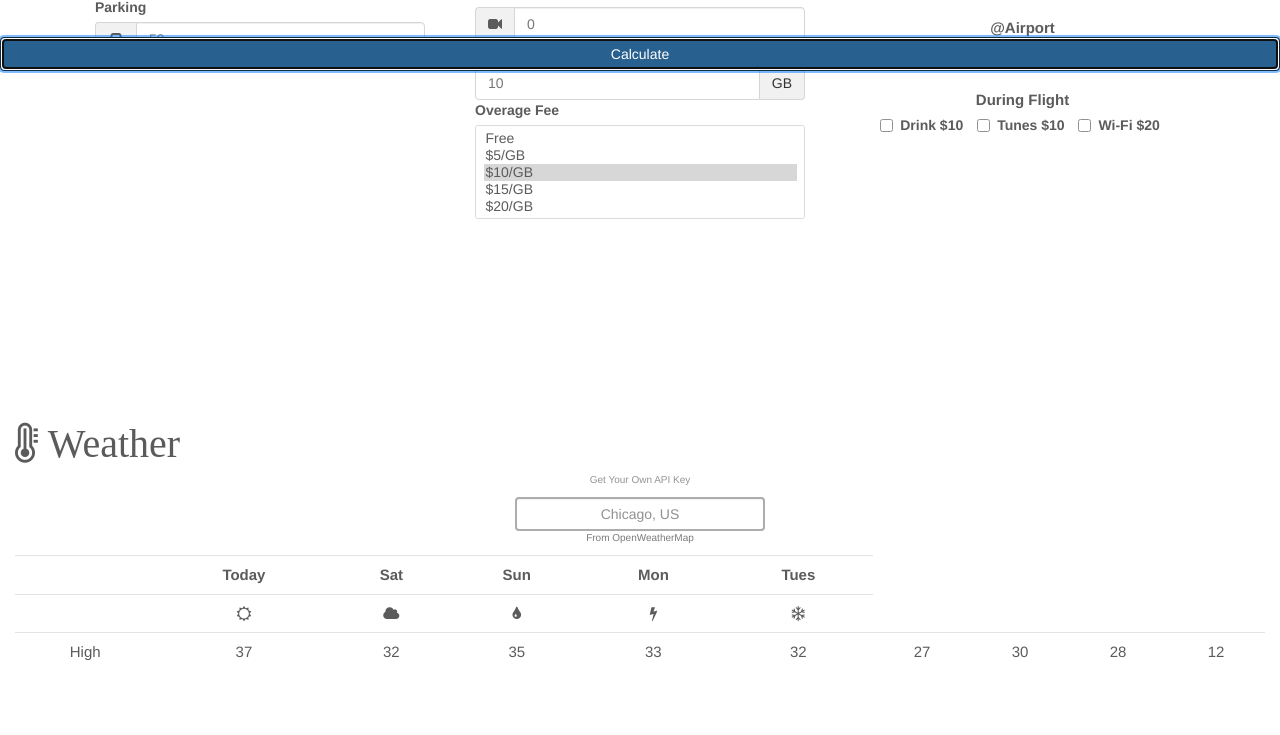
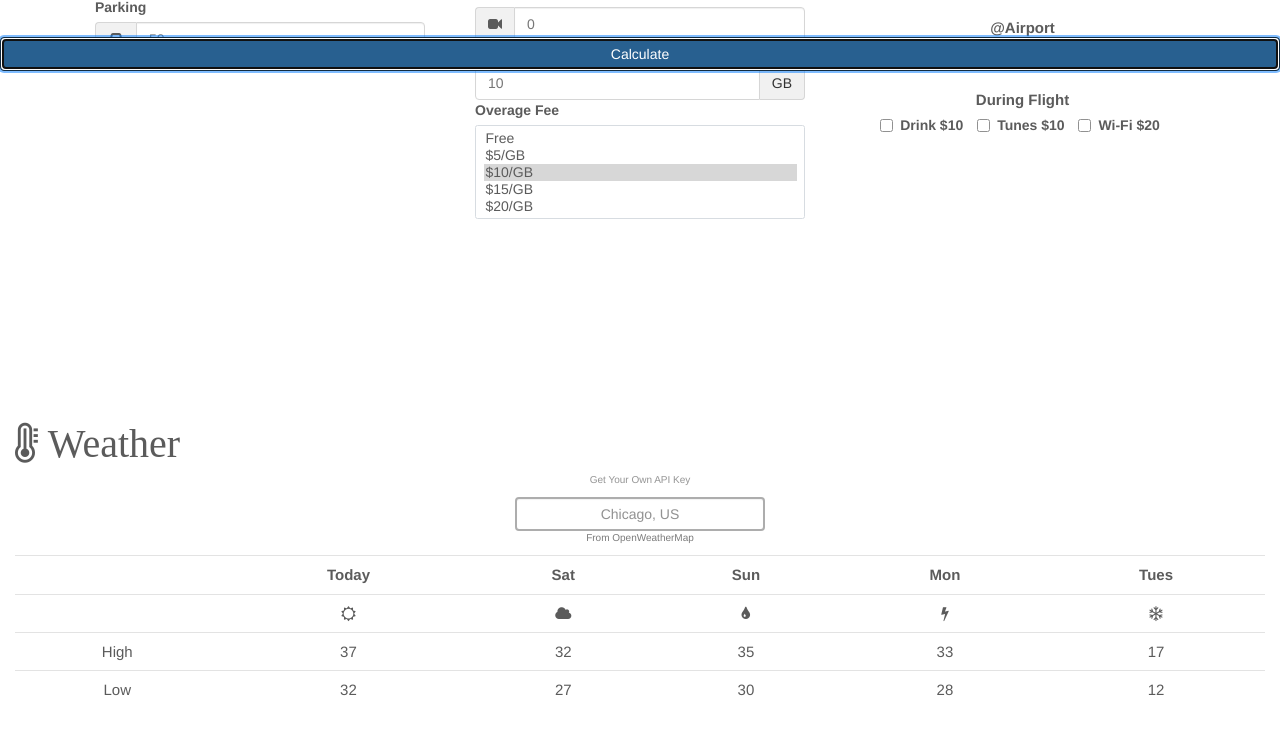
Before and after one commit to EPTikhonov/TravelCalc, a plain HTML site: page index.html in a window 1280 px wide. Shown: the part 729-1464 px from the top of the page. Drawn offline with nearby package versions, Linux system fonts and the light colour scheme; no server answers.

Commit message:
Update index.html

```diff
--- a/index.html
+++ b/index.html
@@ -325,7 +325,7 @@
         <td id="day_2_high"><!-- NOTE: This is default for GitHub Pages -->32</td>
         <td id="day_3_high"><!-- NOTE: This is default for GitHub Pages -->35</td>
         <td id="day_4_high"><!-- NOTE: This is default for GitHub Pages -->33</td>
-        <td id="day_5_high"><!-- NOTE: This is default for GitHub -Pages ->17</td>
+        <td id="day_5_high"><!-- NOTE: This is default for GitHub Pages -->17</td>
       </tr>
       <tr>
         <td>Low</td>
```
